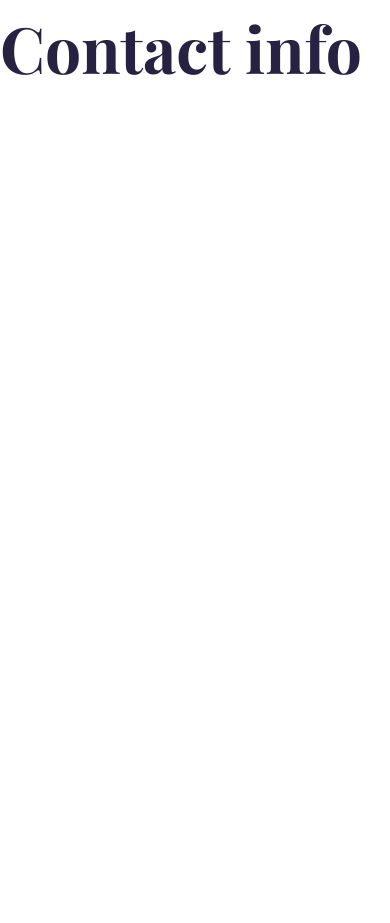
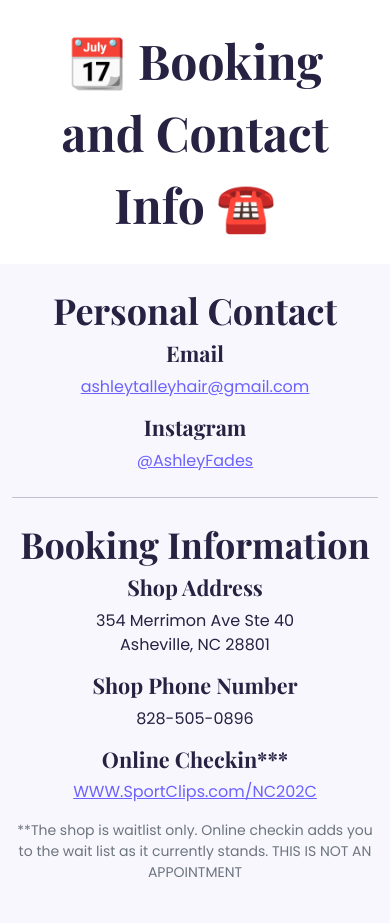
Before and after one commit to atalley3/portfolio-project, a plain HTML site: page contact.html in a window 390 px wide. Before the commit the page ends 844 px from the top, so only its background shows below. Drawn offline with nearby package versions, Linux system fonts and the light colour scheme.

Commit message:
updated contact.html
added main content to contact.html
added utility classes and adjusted responsive features that work with the contact.html page

```diff
--- a/CSS/styles.css
+++ b/CSS/styles.css
@@ -1,5 +1,6 @@
 :root {
   --branding-color: #6c63ff;
+  --branding-color-hover: #5249f5;
   --text-color: #272142;
   --fill-color: #f9f7fe;
   --heading-font: "Playfair Display", serif;
@@ -14,7 +15,8 @@ body {
 
 h1,
 h2,
-h3 {
+h3,
+h4 {
   font-family: var(--heading-font);
   font-weight: 700;
 }
@@ -34,7 +36,13 @@ p {
   font-size: 16px;
   line-height: 1.5;
 }
-.btn-booking {
+a {
+  color: var(--branding-color);
+}
+a:hover {
+  color: var(--branding-color-hover);
+}
+a.btn-booking {
   font-size: 18px;
   line-height: 1.5;
   color: white;
@@ -122,6 +130,12 @@ p.about-paragraph {
 .large-pic {
   padding: 60px;
 }
+.background-fill {
+  background-color: var(--fill-color);
+}
+.small-text {
+  font-size: 14px;
+}
 @media (max-width: 992px) {
   h1,
   .hero h1 {
@@ -135,6 +149,9 @@ p.about-paragraph {
   }
   header.hero {
     padding: 160px 0;
+  }
+  .large-pic {
+    padding: 10px;
   }
 }
 @media (max-width: 574px) {
--- a/contact.html
+++ b/contact.html
@@ -30,7 +30,58 @@
     <link rel="stylesheet" href="/CSS/styles.css" />
   </head>
   <body>
-    <h1>Contact info</h1>
+    <main class="container content text-center">
+      <h1 class="m-4">📆 Booking and Contact Info ☎️</h1>
+      <div class="row">
+        <div class="col-sm-6 background-fill py-4">
+          <h3>Personal Contact</h3>
+          <h4>Email</h3>
+          <p>
+            <a href="mailto:ashleytalleyhair@gmail.com"
+              >ashleytalleyhair@gmail.com</a
+            >
+          </p>
+          <h4>Instagram</h4>
+          <p>
+            <a
+              href="http://www.instagram.com/ashleyfades"
+              target="_blank"
+              rel="noopener noreferrer"
+              >@AshleyFades</a
+            >
+          </p>
+          <hr class="my-4" />
+          <h3 id="booking-info">Booking Information</h3>
+          <h4>Shop Address</h4>
+          <p>
+            354 Merrimon Ave Ste 40<br />
+            Asheville, NC 28801
+          </p>
+          <h4>Shop Phone Number</h4>
+          <p>828-505-0896</p>
+          <h4>Online Checkin***</h4>
+          <p>
+            <a
+              href="http://www.sportclips.com/nc202c"
+              target="_blank"
+              rel="noopener noreferrer"
+              >WWW.SportClips.com/NC202C</a
+            >
+          </p>
+          <p class="small-text text-muted text-wrap">
+            **The shop is waitlist only. Online checkin adds you to the wait
+            list as it currently stands. THIS IS NOT AN APPOINTMENT
+          </p>
+        </div>
+        <div class="col-sm-6">
+          <img
+            src="/Images/Storefront.jpg"
+            alt="Storefront to Sport Clips"
+            class="img-fluid large-pic d-none d-md-block"
+          />
+        </div>
+      </div>
+    </main>
     <script
       src="https://cdn.jsdelivr.net/npm/bootstrap@5.1.3/dist/js/bootstrap.bundle.min.js"
       integrity="sha384-ka7Sk0Gln4gmtz2MlQnikT1wXgYsOg+OMhuP+IlRH9sENBO0LRn5q+8nbTov4+1p"
```
Also changed, not shown: Images/._Shop_storefront.png (deleted), Images/._Storefront.jpg (added), 1 other file.
